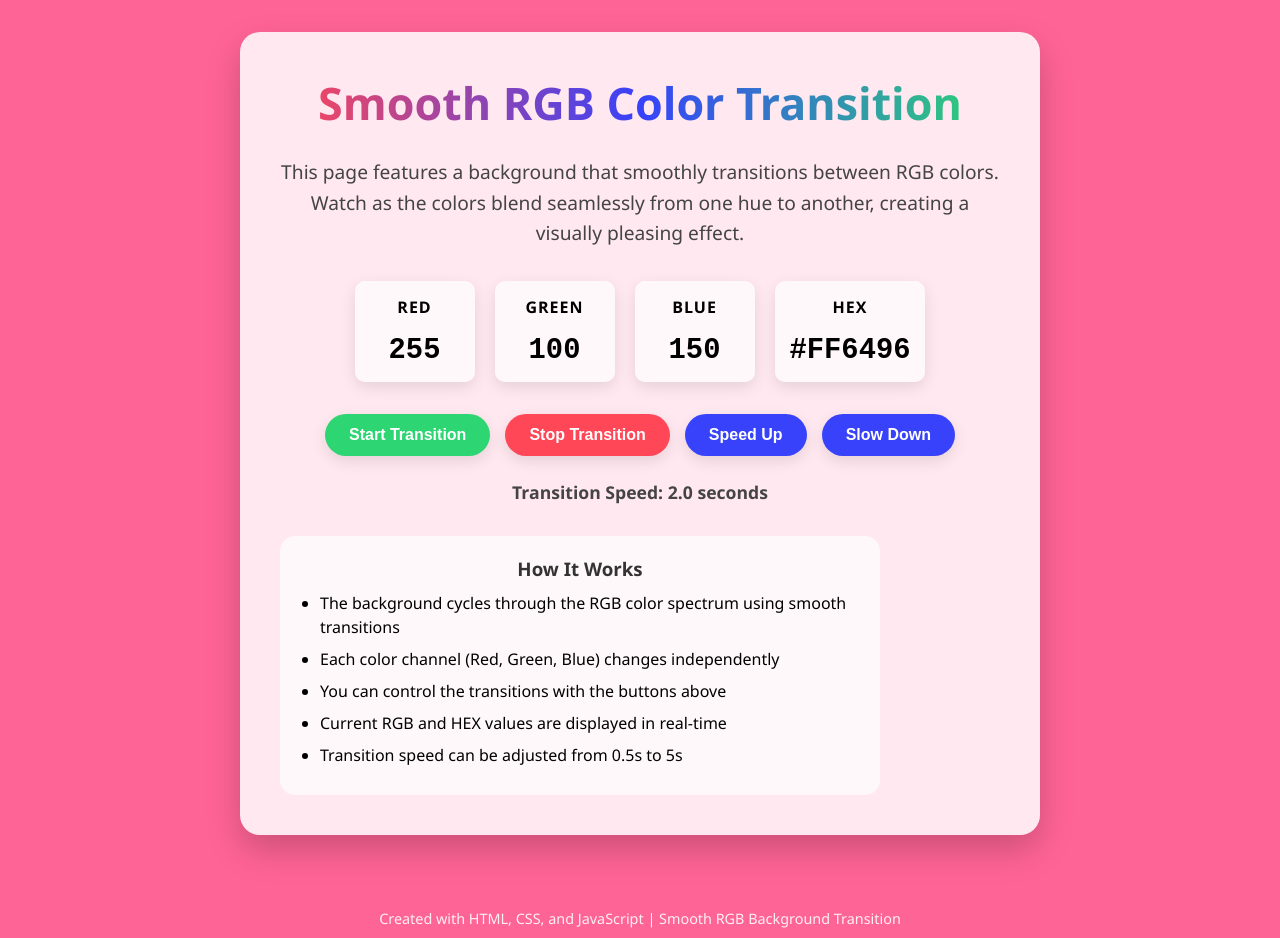
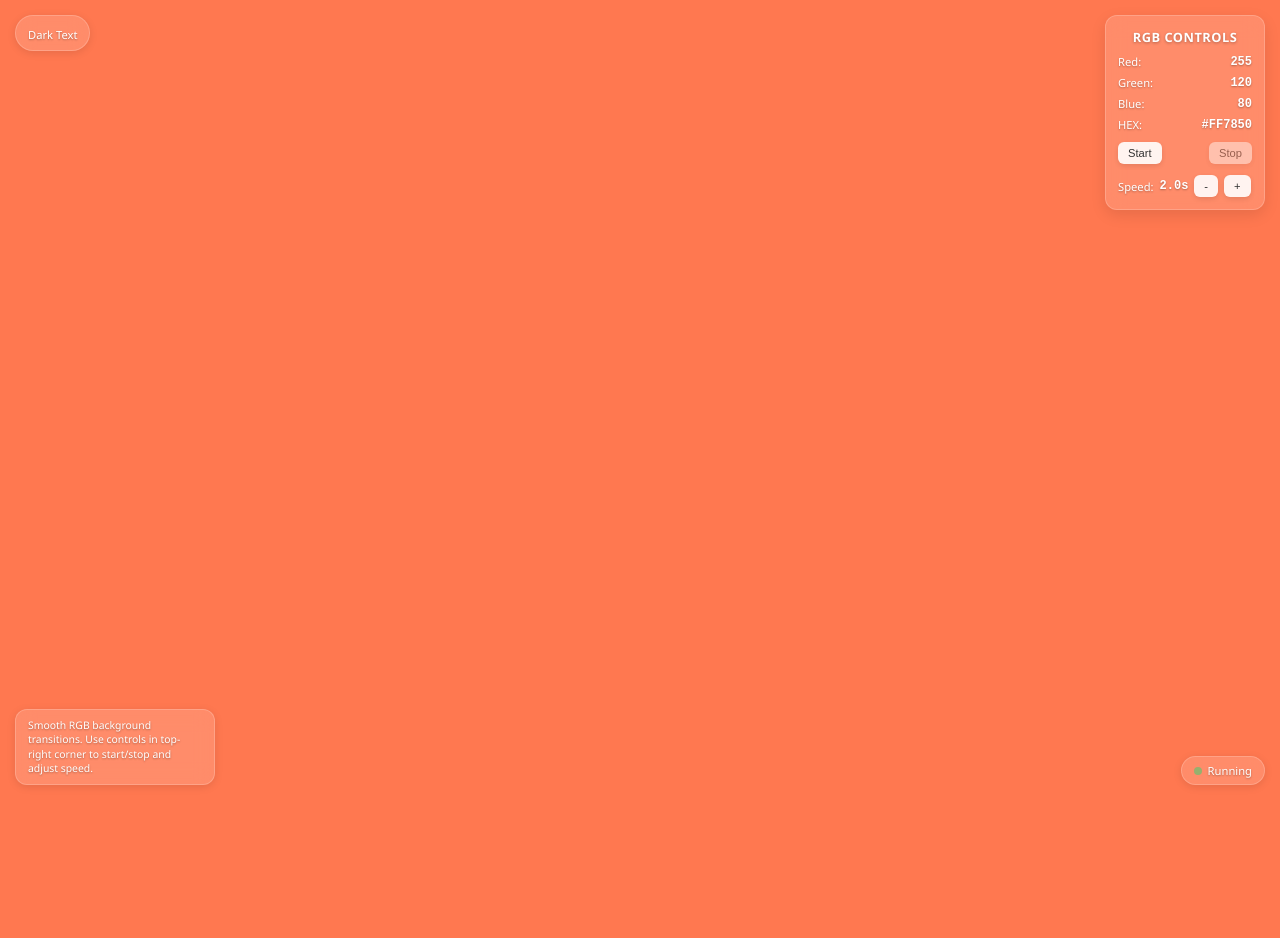
Before and after one commit to joehack1/colors, a plain HTML site: page color.html in a window 1280 px wide. After the commit the page ends 800 px from the top, so only its background shows below. Drawn offline with Linux system fonts and the light colour scheme.

Commit message:
`Updated color.html with various styling and layout changes`

```diff
--- a/color.html
+++ b/color.html
@@ -3,7 +3,7 @@
 <head>
     <meta charset="UTF-8">
     <meta name="viewport" content="width=device-width, initial-scale=1.0">
-    <title>Smooth RGB Color Changing Background</title>
+    <title>RGB Color Background</title>
     <style>
         * {
             margin: 0;
@@ -14,244 +14,307 @@
         body {
             font-family: 'Segoe UI', Tahoma, Geneva, Verdana, sans-serif;
             min-height: 100vh;
+            transition: background-color 1.5s ease-in-out;
+            overflow: hidden;
+            position: relative;
+        }
+
+        /* Small corner panel */
+        .corner-panel {
+            position: fixed;
+            top: 15px;
+            right: 15px;
+            background-color: rgba(255, 255, 255, 0.15);
+            backdrop-filter: blur(10px);
+            border-radius: 12px;
+            padding: 12px;
+            width: 160px;
+            box-shadow: 0 5px 15px rgba(0, 0, 0, 0.1);
+            border: 1px solid rgba(255, 255, 255, 0.2);
+            z-index: 100;
+        }
+
+        .panel-title {
+            font-size: 0.8rem;
+            font-weight: 600;
+            color: white;
+            text-align: center;
+            margin-bottom: 8px;
+            letter-spacing: 0.5px;
+            text-transform: uppercase;
+            text-shadow: 0 1px 3px rgba(0, 0, 0, 0.3);
+        }
+
+        .color-values {
             display: flex;
             flex-direction: column;
-            justify-content: center;
-            align-items: center;
-            transition: background-color 2s ease-in-out;
-            overflow-x: hidden;
+            gap: 6px;
+            margin-bottom: 10px;
         }
 
-        .container {
-            background-color: rgba(255, 255, 255, 0.85);
-            border-radius: 20px;
-            padding: 2.5rem;
-            max-width: 800px;
-            width: 90%;
-            box-shadow: 0 15px 35px rgba(0, 0, 0, 0.2);
-            text-align: center;
-            backdrop-filter: blur(5px);
-            margin: 2rem;
-            z-index: 10;
+        .color-row {
+            display: flex;
+            justify-content: space-between;
+            align-items: center;
         }
 
-        h1 {
-            color: #333;
-            margin-bottom: 1.5rem;
-            font-size: 2.8rem;
-            background: linear-gradient(90deg, #ff4757, #3742fa, #2ed573);
-            -webkit-background-clip: text;
-            background-clip: text;
-            color: transparent;
-        }
-
-        .description {
-            color: #444;
-            font-size: 1.2rem;
-            line-height: 1.6;
-            margin-bottom: 2rem;
-        }
-
-        .color-info {
-            display: flex;
-            justify-content: center;
-            flex-wrap: wrap;
-            gap: 20px;
-            margin-bottom: 2rem;
-        }
-
-        .color-box {
-            display: flex;
-            flex-direction: column;
-            align-items: center;
-            padding: 15px;
-            border-radius: 10px;
-            background-color: rgba(255, 255, 255, 0.7);
-            min-width: 120px;
-            box-shadow: 0 5px 15px rgba(0, 0, 0, 0.1);
+        .color-label {
+            font-size: 0.7rem;
+            color: white;
+            font-weight: 500;
+            text-shadow: 0 1px 2px rgba(0, 0, 0, 0.3);
         }
 
         .color-value {
-            font-size: 1.8rem;
+            font-size: 0.75rem;
             font-weight: bold;
-            margin-top: 8px;
+            color: white;
             font-family: 'Courier New', monospace;
-        }
-
-        .color-label {
-            font-size: 1rem;
-            font-weight: 600;
-            margin-bottom: 8px;
-            text-transform: uppercase;
-            letter-spacing: 1px;
+            text-shadow: 0 1px 2px rgba(0, 0, 0, 0.3);
         }
 
         .controls {
             display: flex;
-            flex-wrap: wrap;
-            justify-content: center;
-            gap: 15px;
-            margin-top: 1.5rem;
+            flex-direction: column;
+            gap: 6px;
+        }
+
+        .control-row {
+            display: flex;
+            justify-content: space-between;
+            align-items: center;
         }
 
         button {
-            padding: 12px 24px;
+            padding: 5px 10px;
             border: none;
-            border-radius: 50px;
-            font-size: 1rem;
-            font-weight: 600;
+            border-radius: 6px;
+            font-size: 0.7rem;
+            font-weight: 500;
             cursor: pointer;
-            transition: all 0.3s ease;
-            box-shadow: 0 5px 15px rgba(0, 0, 0, 0.1);
-        }
-
-        #startBtn {
-            background-color: #2ed573;
-            color: white;
-        }
-
-        #stopBtn {
-            background-color: #ff4757;
-            color: white;
-        }
-
-        #speedUpBtn, #speedDownBtn {
-            background-color: #3742fa;
-            color: white;
+            transition: all 0.2s ease;
+            background-color: rgba(255, 255, 255, 0.9);
+            color: #333;
+            box-shadow: 0 2px 5px rgba(0, 0, 0, 0.1);
         }
 
         button:hover {
-            transform: translateY(-3px);
-            box-shadow: 0 8px 20px rgba(0, 0, 0, 0.2);
+            background-color: white;
+            transform: translateY(-1px);
+            box-shadow: 0 3px 8px rgba(0, 0, 0, 0.15);
         }
 
         button:active {
-            transform: translateY(1px);
+            transform: translateY(0);
         }
 
-        .speed-info {
-            margin-top: 1.5rem;
-            font-size: 1.1rem;
-            color: #444;
-            font-weight: 600;
+        button:disabled {
+            opacity: 0.5;
+            cursor: not-allowed;
+            transform: none;
         }
 
-        .instructions {
-            background-color: rgba(255, 255, 255, 0.7);
-            padding: 20px;
-            border-radius: 15px;
-            margin-top: 2rem;
-            text-align: left;
-            max-width: 600px;
+        .speed-control {
+            display: flex;
+            align-items: center;
+            gap: 6px;
+            margin-top: 5px;
         }
 
-        .instructions h3 {
-            color: #333;
-            margin-bottom: 10px;
-            text-align: center;
+        .speed-label {
+            font-size: 0.7rem;
+            color: white;
+            font-weight: 500;
+            text-shadow: 0 1px 2px rgba(0, 0, 0, 0.3);
         }
 
-        .instructions ul {
-            padding-left: 20px;
+        .speed-value {
+            font-size: 0.75rem;
+            font-weight: bold;
+            color: white;
+            font-family: 'Courier New', monospace;
+            text-shadow: 0 1px 2px rgba(0, 0, 0, 0.3);
         }
 
-        .instructions li {
-            margin-bottom: 8px;
-            line-height: 1.5;
+        /* Status indicator */
+        .status-indicator {
+            position: fixed;
+            bottom: 15px;
+            right: 15px;
+            display: flex;
+            align-items: center;
+            gap: 6px;
+            background-color: rgba(255, 255, 255, 0.15);
+            backdrop-filter: blur(10px);
+            border-radius: 20px;
+            padding: 6px 12px;
+            box-shadow: 0 2px 8px rgba(0, 0, 0, 0.1);
+            border: 1px solid rgba(255, 255, 255, 0.2);
         }
 
-        .footer {
-            margin-top: 2rem;
-            color: rgba(255, 255, 255, 0.9);
-            font-size: 0.9rem;
-            text-align: center;
-            padding: 10px;
-            z-index: 10;
+        .status-dot {
+            width: 8px;
+            height: 8px;
+            border-radius: 50%;
+            background-color: #2ed573;
+            animation: pulse 2s infinite;
         }
 
-        @media (max-width: 600px) {
-            .container {
-                padding: 1.5rem;
+        .status-text {
+            font-size: 0.7rem;
+            color: white;
+            font-weight: 500;
+            text-shadow: 0 1px 2px rgba(0, 0, 0, 0.3);
+        }
+
+        @keyframes pulse {
+            0% { opacity: 1; }
+            50% { opacity: 0.5; }
+            100% { opacity: 1; }
+        }
+
+        /* Small instructions at bottom left */
+        .instructions {
+            position: fixed;
+            bottom: 15px;
+            left: 15px;
+            background-color: rgba(255, 255, 255, 0.15);
+            backdrop-filter: blur(10px);
+            border-radius: 12px;
+            padding: 8px 12px;
+            max-width: 200px;
+            box-shadow: 0 2px 8px rgba(0, 0, 0, 0.1);
+            border: 1px solid rgba(255, 255, 255, 0.2);
+        }
+
+        .instructions-text {
+            font-size: 0.65rem;
+            color: white;
+            line-height: 1.4;
+            text-shadow: 0 1px 2px rgba(0, 0, 0, 0.3);
+        }
+
+        /* Hide elements on very small screens */
+        @media (max-width: 400px) {
+            .instructions {
+                display: none;
             }
 
-            h1 {
-                font-size: 2rem;
-            }
-
-            .color-box {
-                min-width: 100px;
+            .corner-panel {
+                width: 150px;
                 padding: 10px;
             }
+        }
 
-            .color-value {
-                font-size: 1.5rem;
-            }
+        /* Color mode toggle (dark/light text) */
+        .text-toggle {
+            position: fixed;
+            top: 15px;
+            left: 15px;
+            background-color: rgba(255, 255, 255, 0.15);
+            backdrop-filter: blur(10px);
+            border-radius: 20px;
+            padding: 6px 12px;
+            box-shadow: 0 2px 8px rgba(0, 0, 0, 0.1);
+            border: 1px solid rgba(255, 255, 255, 0.2);
+            cursor: pointer;
+            transition: all 0.2s ease;
+        }
+
+        .text-toggle:hover {
+            background-color: rgba(255, 255, 255, 0.25);
+        }
+
+        .toggle-text {
+            font-size: 0.7rem;
+            color: white;
+            font-weight: 500;
+            text-shadow: 0 1px 2px rgba(0, 0, 0, 0.3);
+        }
+
+        .dark-text .color-label,
+        .dark-text .color-value,
+        .dark-text .speed-label,
+        .dark-text .speed-value,
+        .dark-text .panel-title,
+        .dark-text .status-text,
+        .dark-text .instructions-text,
+        .dark-text .toggle-text {
+            color: #222;
+            text-shadow: 0 1px 1px rgba(255, 255, 255, 0.5);
+        }
+
+        .dark-text .corner-panel,
+        .dark-text .status-indicator,
+        .dark-text .instructions,
+        .dark-text .text-toggle {
+            background-color: rgba(0, 0, 0, 0.15);
+            border: 1px solid rgba(0, 0, 0, 0.2);
         }
     </style>
 </head>
 <body>
-    <div class="container">
-        <h1>Smooth RGB Color Transition</h1>
+    <!-- Color mode toggle -->
+    <div class="text-toggle" id="textToggle">
+        <span class="toggle-text">Dark Text</span>
+    </div>
 
-        <p class="description">
-            This page features a background that smoothly transitions between RGB colors.
-            Watch as the colors blend seamlessly from one hue to another, creating a visually pleasing effect.
-        </p>
+    <!-- Main corner panel -->
+    <div class="corner-panel">
+        <div class="panel-title">RGB Controls</div>
 
-        <div class="color-info">
-            <div class="color-box">
-                <div class="color-label">Red</div>
-                <div id="redValue" class="color-value">255</div>
+        <div class="color-values">
+            <div class="color-row">
+                <span class="color-label">Red:</span>
+                <span id="redValue" class="color-value">255</span>
             </div>
-
-            <div class="color-box">
-                <div class="color-label">Green</div>
-                <div id="greenValue" class="color-value">100</div>
+            <div class="color-row">
+                <span class="color-label">Green:</span>
+                <span id="greenValue" class="color-value">120</span>
             </div>
-
-            <div class="color-box">
-                <div class="color-label">Blue</div>
-                <div id="blueValue" class="color-value">150</div>
+            <div class="color-row">
+                <span class="color-label">Blue:</span>
+                <span id="blueValue" class="color-value">80</span>
             </div>
-
-            <div class="color-box">
-                <div class="color-label">HEX</div>
-                <div id="hexValue" class="color-value">#FF6496</div>
+            <div class="color-row">
+                <span class="color-label">HEX:</span>
+                <span id="hexValue" class="color-value">#FF7850</span>
             </div>
         </div>
 
         <div class="controls">
-            <button id="startBtn">Start Transition</button>
-            <button id="stopBtn">Stop Transition</button>
-            <button id="speedUpBtn">Speed Up</button>
-            <button id="speedDownBtn">Slow Down</button>
-        </div>
+            <div class="control-row">
+                <button id="startBtn" class="small-btn">Start</button>
+                <button id="stopBtn" class="small-btn" disabled>Stop</button>
+            </div>
 
-        <div class="speed-info">
-            Transition Speed: <span id="speedValue">2.0</span> seconds
-        </div>
-
-        <div class="instructions">
-            <h3>How It Works</h3>
-            <ul>
-                <li>The background cycles through the RGB color spectrum using smooth transitions</li>
-                <li>Each color channel (Red, Green, Blue) changes independently</li>
-                <li>You can control the transitions with the buttons above</li>
-                <li>Current RGB and HEX values are displayed in real-time</li>
-                <li>Transition speed can be adjusted from 0.5s to 5s</li>
-            </ul>
+            <div class="speed-control">
+                <span class="speed-label">Speed:</span>
+                <span id="speedValue" class="speed-value">2.0s</span>
+                <button id="speedDownBtn" class="small-btn">-</button>
+                <button id="speedUpBtn" class="small-btn">+</button>
+            </div>
         </div>
     </div>
 
-    <div class="footer">
-        Created with HTML, CSS, and JavaScript | Smooth RGB Background Transition
+    <!-- Status indicator -->
+    <div class="status-indicator">
+        <div class="status-dot" id="statusDot"></div>
+        <span class="status-text" id="statusText">Running</span>
+    </div>
+
+    <!-- Instructions -->
+    <div class="instructions">
+        <div class="instructions-text">
+            Smooth RGB background transitions. Use controls in top-right corner to start/stop and adjust speed.
+        </div>
     </div>
 
     <script>
         // Initial color values
         let red = 255;
-        let green = 100;
-        let blue = 150;
+        let green = 120;
+        let blue = 80;
 
         // Direction of color change for each channel
         let redDirection = -1;
@@ -265,12 +328,17 @@
         let animationActive = true;
         let animationInterval;
 
+        // Text mode (light/dark)
+        let darkTextMode = false;
+
         // DOM Elements
         const redValueElement = document.getElementById('redValue');
         const greenValueElement = document.getElementById('greenValue');
         const blueValueElement = document.getElementById('blueValue');
         const hexValueElement = document.getElementById('hexValue');
         const speedValueElement = document.getElementById('speedValue');
+        const statusDotElement = document.getElementById('statusDot');
+        const statusTextElement = document.getElementById('statusText');
         const bodyElement = document.body;
 
         // Button elements
@@ -278,6 +346,7 @@
         const stopBtn = document.getElementById('stopBtn');
         const speedUpBtn = document.getElementById('speedUpBtn');
         const speedDownBtn = document.getElementById('speedDownBtn');
+        const textToggle = document.getElementById('textToggle');
 
         // Convert RGB to HEX
         function rgbToHex(r, g, b) {
@@ -294,6 +363,9 @@
             greenValueElement.textContent = green;
             blueValueElement.textContent = blue;
             hexValueElement.textContent = rgbToHex(red, green, blue);
+
+            // Update speed display
+            speedValueElement.textContent = `${transitionSpeed.toFixed(1)}s`;
         }
 
         // Change color values for smooth transition
@@ -306,14 +378,14 @@
             }
 
             // Update green channel
-            green += greenDirection * 1.5; // Green changes faster for more variation
+            green += greenDirection * 1.3;
             if (green >= 255 || green <= 0) {
                 greenDirection *= -1;
                 green = Math.min(255, Math.max(0, green));
             }
 
             // Update blue channel
-            blue += blueDirection * 0.7; // Blue changes slower
+            blue += blueDirection * 0.8;
             if (blue >= 255 || blue <= 0) {
                 blueDirection *= -1;
                 blue = Math.min(255, Math.max(0, blue));
@@ -329,6 +401,8 @@
             animationActive = true;
             startBtn.disabled = true;
             stopBtn.disabled = false;
+            statusDotElement.style.backgroundColor = '#2ed573';
+            statusTextElement.textContent = 'Running';
 
             // Clear any existing interval
             if (animationInterval) {
@@ -344,6 +418,8 @@
             animationActive = false;
             startBtn.disabled = false;
             stopBtn.disabled = true;
+            statusDotElement.style.backgroundColor = '#ff4757';
+            statusTextElement.textContent = 'Paused';
 
             if (animationInterval) {
                 clearInterval(animationInterval);
@@ -354,12 +430,13 @@
         function speedUp() {
             if (transitionSpeed > 0.5) {
                 transitionSpeed -= 0.5;
-                speedValueElement.textContent = transitionSpeed.toFixed(1);
 
                 // If animation is active, restart with new speed
                 if (animationActive) {
                     stopTransition();
                     startTransition();
+                } else {
+                    updateBackgroundColor();
                 }
             }
         }
@@ -368,13 +445,27 @@
         function speedDown() {
             if (transitionSpeed < 5.0) {
                 transitionSpeed += 0.5;
-                speedValueElement.textContent = transitionSpeed.toFixed(1);
 
                 // If animation is active, restart with new speed
                 if (animationActive) {
                     stopTransition();
                     startTransition();
+                } else {
+                    updateBackgroundColor();
                 }
+            }
+        }
+
+        // Toggle between light and dark text
+        function toggleTextMode() {
+            darkTextMode = !darkTextMode;
+
+            if (darkTextMode) {
+                bodyElement.classList.add('dark-text');
+                textToggle.querySelector('.toggle-text').textContent = 'Light Text';
+            } else {
+                bodyElement.classList.remove('dark-text');
+                textToggle.querySelector('.toggle-text').textContent = 'Dark Text';
             }
         }
 
@@ -391,10 +482,7 @@
             stopBtn.addEventListener('click', stopTransition);
             speedUpBtn.addEventListener('click', speedUp);
             speedDownBtn.addEventListener('click', speedDown);
-
-            // Disable stop button initially since animation is running
-            stopBtn.disabled = false;
-            startBtn.disabled = true;
+            textToggle.addEventListener('click', toggleTextMode);
         }
 
         // Start everything when page loads
```
